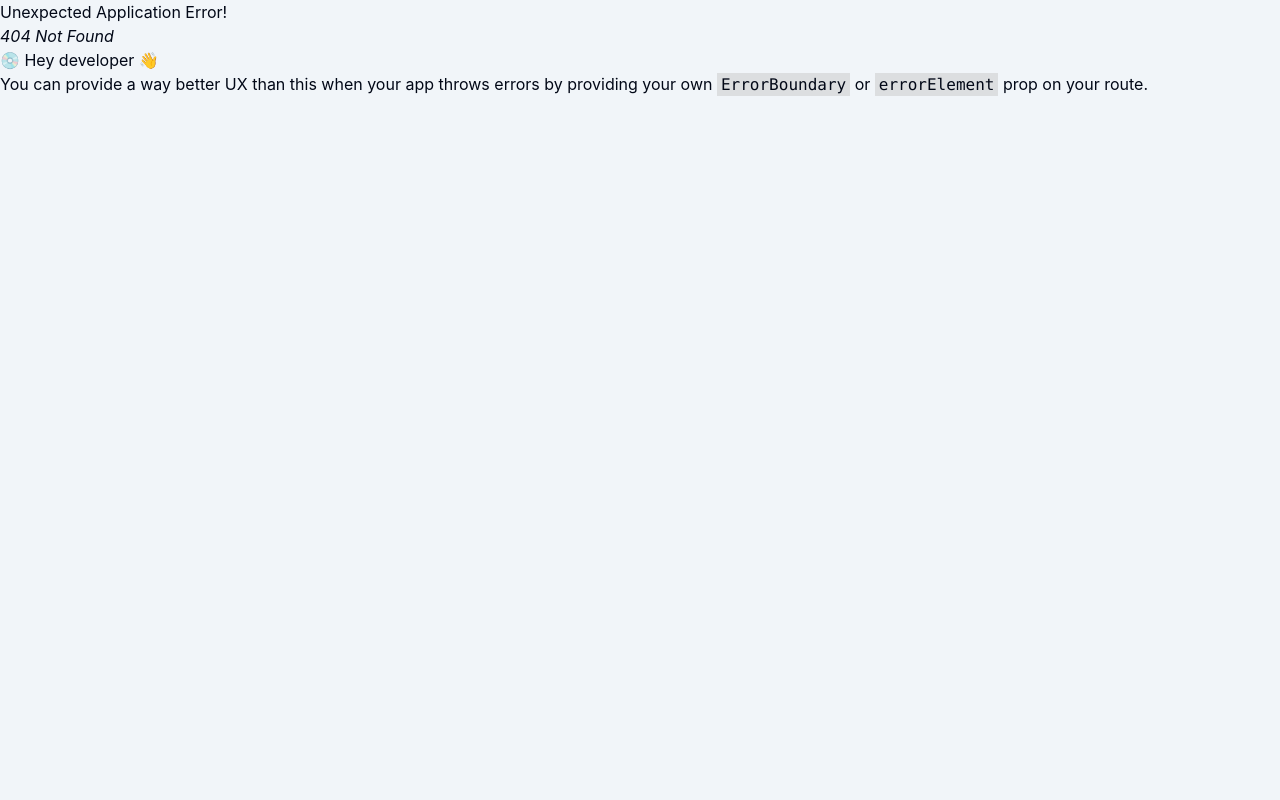
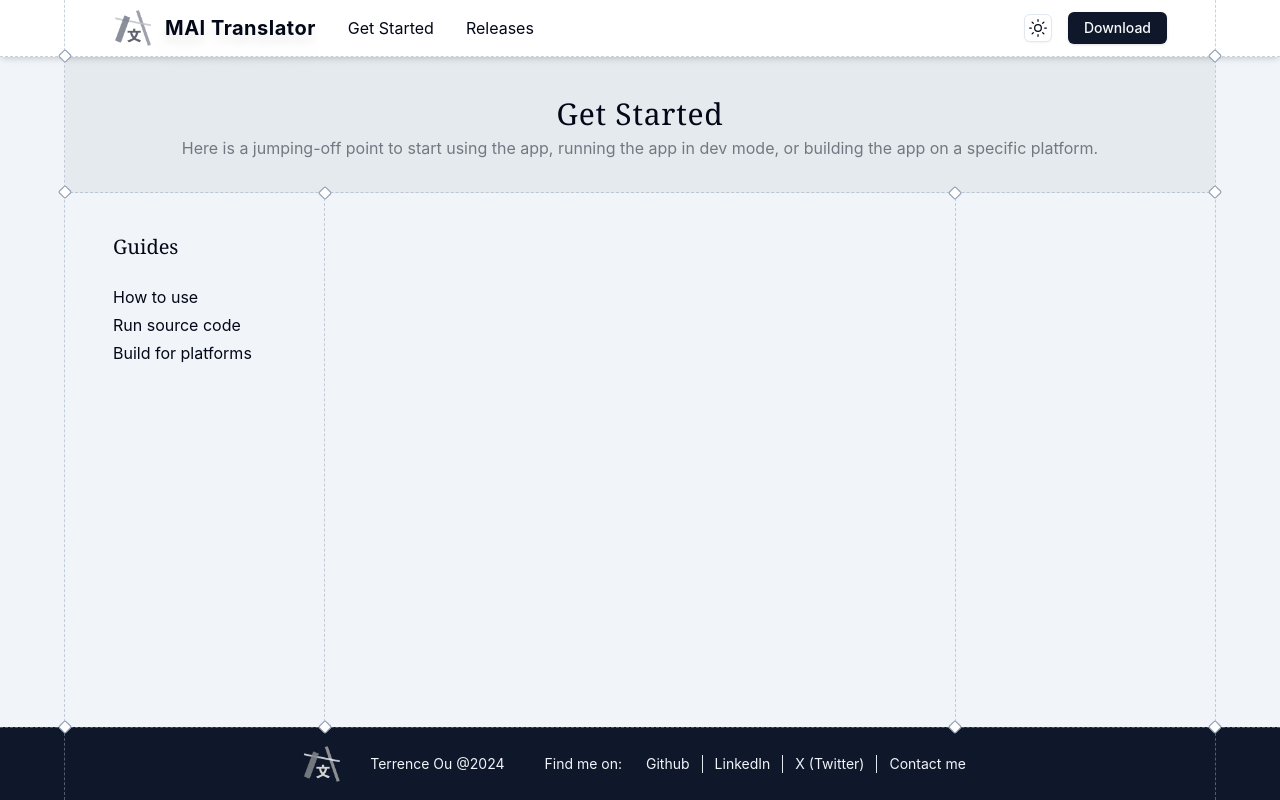
Before and after one commit to terrence-ou/MAI-Translator-Website, a React (Vite) app: page /#/get-started in a window 1280 px wide. Before the commit this address had no page. Built offline with nearby package versions, Linux system fonts and the light colour scheme.

Commit message:
get started page updated

```diff
--- a/src/App.tsx
+++ b/src/App.tsx
@@ -2,6 +2,7 @@ import { createHashRouter, RouterProvider } from "react-router-dom";
 import Root from "./routes/root";
 import Home from "./routes/home";
 import Releases from "./routes/releases";
+import GetStarted from "./routes/get_started";
 
 const router = createHashRouter([
   {
@@ -11,6 +12,7 @@ const router = createHashRouter([
       { index: true, element: <Home /> },
       { path: "releases", element: <Releases /> },
       { path: "releases/:version", element: <Releases /> },
+      { path: "get-started", element: <GetStarted /> },
     ],
   },
 ]);
--- a/src/components/Header.tsx
+++ b/src/components/Header.tsx
@@ -39,6 +39,12 @@ const Header = ({ theme, switchTheme }: HeaderProps) => {
           </div>
           <div
             className="hover:cursor-pointer hover:underline"
+            onClick={() => navigate("/get-started")}
+          >
+            Get Started
+          </div>
+          <div
+            className="hover:cursor-pointer hover:underline"
             onClick={() => navigate("/releases")}
           >
             Releases
--- /dev/null
+++ b/src/routes/get_started.tsx
@@ -0,0 +1,44 @@
+import Corners from "@/components/Corners";
+
+const GetStarted = () => {
+  return (
+    <div className="flex flex-col min-h-full 2xl:px-44l">
+      <div className="frame relative w-full text-center pt-24 pb-8 bg-primary/5 border-b">
+        <h2 className="font-serif font-medium text-3xl tracking-wide pb-1">
+          Get Started
+        </h2>
+        <p className="opacity-50">
+          Here is a jumping-off point to start using the app, running the app in
+          dev mode, or building the app on a specific platform.
+        </p>
+        <Corners />
+      </div>
+      <div className="frame flex-1 grid grid-cols-5 px-12 2xl:px-28 transition-none">
+        <div className="col-span-1 py-10">
+          <p
+            className="font-medium font-serif text-xl mb-6 hover:cursor-pointer"
+            // onClick={() => navigate("/releases")}
+          >
+            Guides
+          </p>
+          <div className="sticky top-20">
+            <div className="flex flex-col gap-1">
+              <a className="hover:cursor-pointer hover:underline">How to use</a>
+              <a className="hover:cursor-pointer hover:underline">
+                Run source code
+              </a>
+              <a className="hover:cursor-pointer hover:underline">
+                Build for platforms
+              </a>
+            </div>
+          </div>
+        </div>
+        <div className="frame border-x relative col-span-3 px-10 2xl:px-14 py-10 flex flex-col gap-8">
+          <Corners top={true} />
+        </div>
+      </div>
+    </div>
+  );
+};
+
+export default GetStarted;
```
